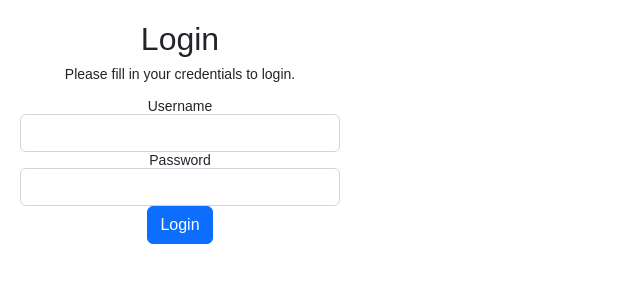
After one commit to YohanSandun/LMS, a PHP site: page /login.php in a window 1280 px wide. The commit adds this page. Shown: the top 300 px of the page, without its empty margins (0-640 px from the left). Run offline with PHP 8.4, Linux system fonts and the light colour scheme.

Commit message:
login added

```diff
--- /dev/null
+++ b/core/db.php
@@ -0,0 +1,8 @@
+<?php
+
+$link = mysqli_connect('127.0.0.1', 'root', '', 'lms');
+
+if($link === false) {
+    die("ERROR: Could not connect. " . mysqli_connect_error());
+}
+?>
--- /dev/null
+++ b/login.php
@@ -0,0 +1,132 @@
+<?php
+// Initialize the session
+session_start();
+
+// Check if the user is already logged in, if yes then redirect him to welcome page
+if(isset($_SESSION["loggedin"]) && $_SESSION["loggedin"] === true){
+    header("location: index.php");
+    exit;
+}
+
+// Include config file
+require_once "core/db.php";
+
+// Define variables and initialize with empty values
+$username = $password = "";
+$username_err = $password_err = $login_err = "";
+
+// Processing form data when form is submitted
+if($_SERVER["REQUEST_METHOD"] == "POST"){
+
+    // Check if username is empty
+    if(empty(trim($_POST["username"]))){
+        $username_err = "Please enter username.";
+    } else{
+        $username = trim($_POST["username"]);
+    }
+
+    // Check if password is empty
+    if(empty(trim($_POST["password"]))){
+        $password_err = "Please enter your password.";
+    } else{
+        $password = trim($_POST["password"]);
+    }
+
+    // Validate credentials
+    if(empty($username_err) && empty($password_err)){
+        // Prepare a select statement
+        $sql = "SELECT uid, uname, upass FROM users WHERE uname = ?";
+
+        if($stmt = mysqli_prepare($link, $sql)){
+            // Bind variables to the prepared statement as parameters
+            mysqli_stmt_bind_param($stmt, "s", $param_username);
+
+            // Set parameters
+            $param_username = $username;
+
+            // Attempt to execute the prepared statement
+            if(mysqli_stmt_execute($stmt)){
+                // Store result
+                mysqli_stmt_store_result($stmt);
+
+                // Check if username exists, if yes then verify password
+                if(mysqli_stmt_num_rows($stmt) == 1){
+                    // Bind result variables
+                    mysqli_stmt_bind_result($stmt, $id, $username, $hashed_password);
+                    if(mysqli_stmt_fetch($stmt)){
+                        if(password_verify($password, $hashed_password)){
+                            // Password is correct, so start a new session
+                            session_start();
+
+                            // Store data in session variables
+                            $_SESSION["loggedin"] = true;
+                            $_SESSION["id"] = $id;
+                            $_SESSION["username"] = $username;
+
+                            // Redirect user to welcome page
+                            header("location: index.php");
+                        } else{
+                            // Password is not valid, display a generic error message
+                            $login_err = "Invalid username or password.";
+                        }
+                    }
+                } else{
+                    // Username doesn't exist, display a generic error message
+                    $login_err = "Invalid username or password.";
+                }
+            } else{
+                echo "Oops! Something went wrong. Please try again later.";
+            }
+
+            // Close statement
+            mysqli_stmt_close($stmt);
+        }
+    }
+
+    // Close connection
+    mysqli_close($link);
+}
+?>
+
+<!DOCTYPE html>
+<html lang="en">
+<head>
+    <meta charset="UTF-8">
+    <title>Login</title>
+    <link rel="stylesheet" href="css/bootstrap.css">
+    <style>
+        body{ font: 14px sans-serif; }
+        .wrapper{ width: 360px; padding: 20px; }
+    </style>
+</head>
+<body class="text-center">
+
+    <div class="wrapper">
+        <h2>Login</h2>
+        <p>Please fill in your credentials to login.</p>
+
+        <?php
+        if(!empty($login_err)){
+            echo '<div class="alert alert-danger">' . $login_err . '</div>';
+        }
+        ?>
+
+        <form action="<?php echo htmlspecialchars($_SERVER["PHP_SELF"]); ?>" method="post">
+            <div class="form-group">
+                <label>Username</label>
+                <input type="text" name="username" class="form-control <?php echo (!empty($username_err)) ? 'is-invalid' : ''; ?>" value="<?php echo $username; ?>">
+                <span class="invalid-feedback"><?php echo $username_err; ?></span>
+            </div>
+            <div class="form-group">
+                <label>Password</label>
+                <input type="password" name="password" class="form-control <?php echo (!empty($password_err)) ? 'is-invalid' : ''; ?>">
+                <span class="invalid-feedback"><?php echo $password_err; ?></span>
+            </div>
+            <div class="form-group">
+                <input type="submit" class="btn btn-primary" value="Login">
+            </div>
+        </form>
+    </div>
+</body>
+<script type="text/javascript" src="js/bootstrap.js"/>
+</html>
--- /dev/null
+++ b/logout.php
@@ -0,0 +1,4 @@
+<?php
+	session_start();
+	$_SESSION["loggedin"] = false;
+?>
```
Also changed, not shown: css/custom/login.css (added, +49 -0 lines), index.php (+11 -1 lines).
